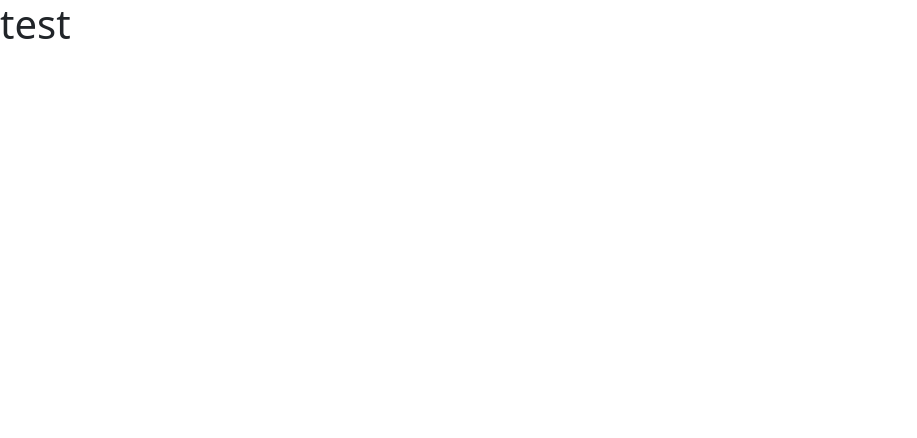
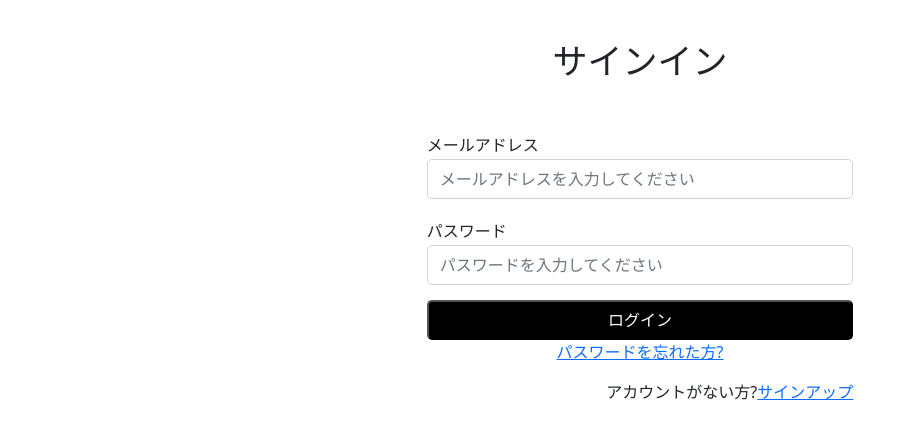
Before and after one commit to nguyengocaocuong/itss-task-manager, a React (Create React App) app: page /sign-in in a window 1280 px wide. Shown: the top 438 px of the page, without its empty margins (0-917 px from the left). Built offline with nearby package versions, Linux system fonts and the light colour scheme.

Commit message:
config workflows

```diff
--- a/src/index.js
+++ b/src/index.js
@@ -8,8 +8,7 @@ import Routers from './router'
 const root = ReactDOM.createRoot(document.getElementById('root'))
 root.render(
   <React.StrictMode>
-    {/* <RouterProvider router={Routers} /> */}
-    <h1>test</h1>
+    <RouterProvider router={Routers} />
   </React.StrictMode>
 )
 
```
